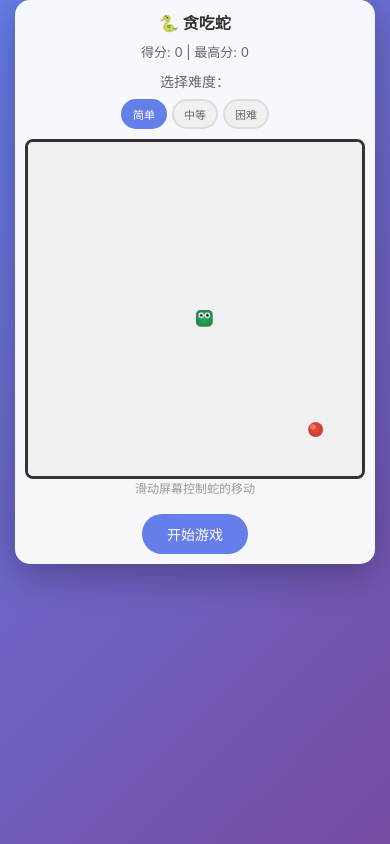
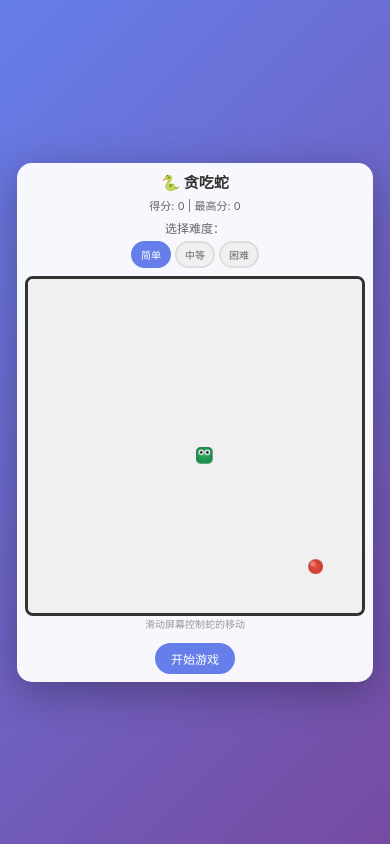
Before and after one commit to feizaisky/mini-games, a plain HTML site: page snake-game/index.html in a window 390 px wide. Drawn offline with Linux system fonts and the light colour scheme.

Commit message:
refactor: 优化贪吃蛇界面，实现一屏显示
- 减少所有元素间距和内边距
- 缩小字体和按钮尺寸
- 修改 body 为 center 对齐，去除 overflow-y
- 优化垂直空间分配，适配小屏幕

Co-Authored-By: Claude Sonnet 4.5 <noreply@anthropic.com>

```diff
--- a/snake-game/index.html
+++ b/snake-game/index.html
@@ -28,32 +28,31 @@
         body {
             display: flex;
             justify-content: center;
-            align-items: flex-start;
+            align-items: center;
             margin: 0;
             padding: env(safe-area-inset-top) 10px env(safe-area-inset-bottom) 10px;
             background: linear-gradient(135deg, #667eea 0%, #764ba2 100%);
             font-family: -apple-system, BlinkMacSystemFont, 'Segoe UI', 'Arial', sans-serif;
             touch-action: manipulation;
-            overflow-y: auto;
+            overflow: hidden;
         }
         .game-container {
             text-align: center;
             background: rgba(255, 255, 255, 0.95);
-            padding: 15px;
+            padding: 12px;
             border-radius: 15px;
             box-shadow: 0 10px 40px rgba(0, 0, 0, 0.3);
             max-width: 100%;
-            margin-top: env(safe-area-inset-top, 10px);
         }
         h1 {
             color: #333;
-            margin: 0 0 8px 0;
-            font-size: 22px;
+            margin: 0 0 6px 0;
+            font-size: 18px;
         }
         .score {
-            font-size: 16px;
+            font-size: 13px;
             color: #666;
-            margin-bottom: 10px;
+            margin-bottom: 6px;
         }
         #gameCanvas {
             border: 3px solid #333;
@@ -65,21 +64,21 @@
             margin: 0 auto;
         }
         .controls {
-            font-size: 13px;
+            font-size: 11px;
             color: #999;
+            margin-bottom: 6px;
+        }
+        .difficulty-selector {
             margin-bottom: 8px;
         }
-        .difficulty-selector {
-            margin-bottom: 10px;
-        }
         .difficulty-selector .label {
-            font-size: 14px;
+            font-size: 12px;
             color: #666;
-            margin-bottom: 8px;
+            margin-bottom: 5px;
         }
         .difficulty-btns {
             display: flex;
-            gap: 8px;
+            gap: 6px;
             justify-content: center;
             flex-wrap: wrap;
         }
@@ -87,9 +86,9 @@
             background: #f0f0f0;
             color: #666;
             border: 2px solid #ddd;
-            padding: 8px 16px;
-            font-size: 13px;
-            border-radius: 20px;
+            padding: 5px 12px;
+            font-size: 12px;
+            border-radius: 18px;
             cursor: pointer;
             transition: all 0.3s;
             margin: 0;
@@ -102,19 +101,19 @@
         .game-over {
             display: none;
             color: #e74c3c;
-            font-size: 20px;
+            font-size: 16px;
             font-weight: bold;
-            margin-top: 10px;
+            margin-top: 6px;
         }
         button.action-btn {
             background: #667eea;
             color: white;
             border: none;
-            padding: 10px 25px;
-            font-size: 14px;
-            border-radius: 25px;
+            padding: 8px 20px;
+            font-size: 13px;
+            border-radius: 22px;
             cursor: pointer;
-            margin-top: 10px;
+            margin-top: 6px;
             transition: all 0.3s;
             pointer-events: auto !important;
             touch-action: manipulation !important;
@@ -133,45 +132,50 @@
         }
         @media (max-width: 768px) {
             .game-container {
-                padding: 12px;
+                padding: 10px;
             }
             h1 {
-                font-size: 18px;
+                font-size: 16px;
+                margin-bottom: 5px;
             }
             .score {
-                font-size: 14px;
+                font-size: 12px;
             }
             #gameCanvas {
                 max-width: 100%;
                 height: auto;
             }
             .game-over {
-                font-size: 18px;
+                font-size: 14px;
             }
             .difficulty-btn {
-                padding: 6px 12px;
-                font-size: 12px;
+                padding: 4px 10px;
+                font-size: 11px;
             }
             .controls {
+                font-size: 10px;
+            }
+            button.action-btn {
+                padding: 7px 16px;
                 font-size: 12px;
             }
         }
         @media (max-width: 400px) {
             .game-container {
-                padding: 10px;
+                padding: 8px;
             }
             h1 {
-                font-size: 16px;
+                font-size: 15px;
             }
             .score {
-                font-size: 13px;
+                font-size: 11px;
             }
             .difficulty-btns {
-                gap: 5px;
+                gap: 4px;
             }
             .difficulty-btn {
-                padding: 5px 10px;
-                font-size: 11px;
+                padding: 4px 8px;
+                font-size: 10px;
             }
         }
     </style>
```
